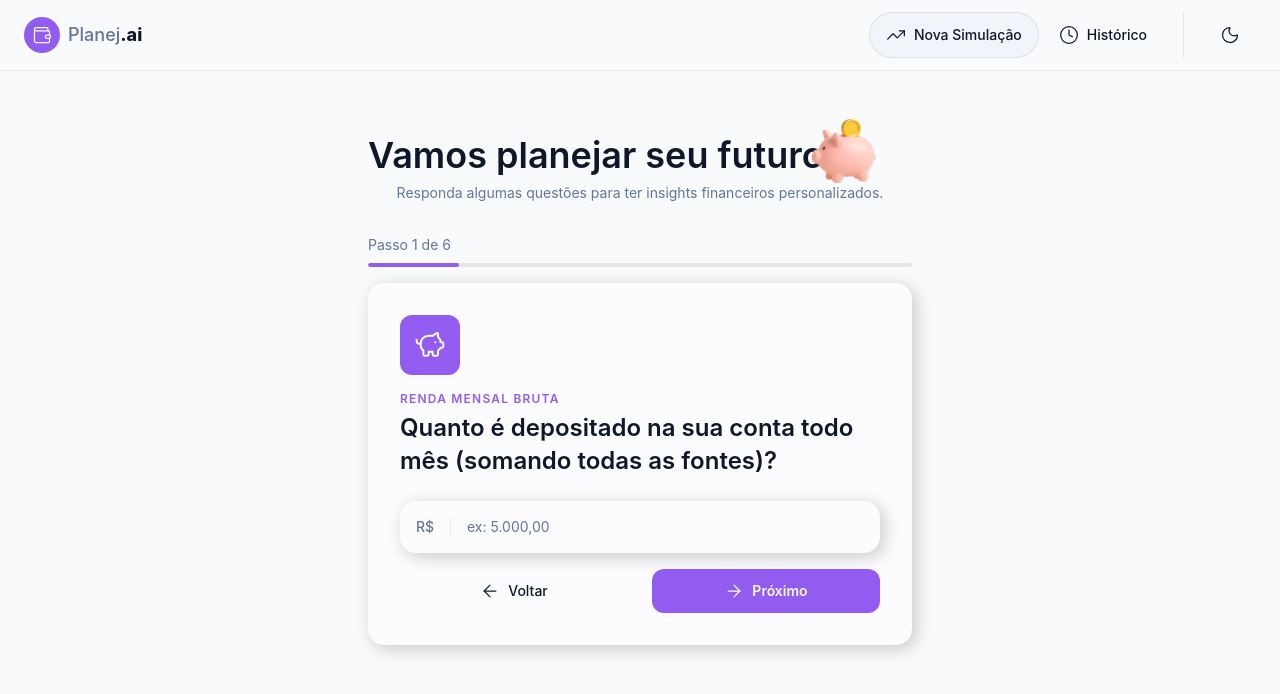
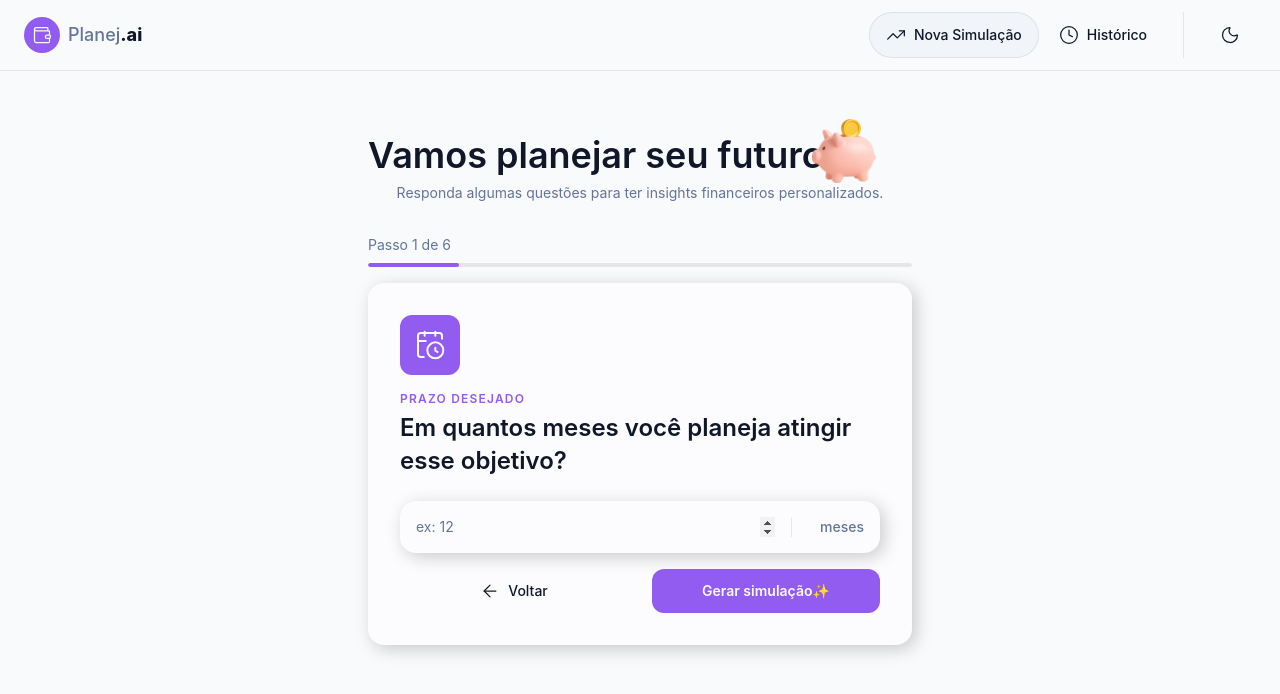
Before and after one commit to AlbericoJr/planejai, a React (Vite) app: page / in a window 1280 px wide. Shown: the top 694 px of the page. Built offline with nearby package versions, Linux system fonts and the light colour scheme.

Commit message:
Criando a Interface Básica do FormStep

```diff
--- a/src/components/features/Simulation/Form.tsx
+++ b/src/components/features/Simulation/Form.tsx
@@ -1,21 +1,21 @@
-import { PiggyBank } from "lucide-react";
+// import { PiggyBank } from "lucide-react";
+
+import { simulationFormSteps } from "@/data/simulation";
 
 import { FormStep } from "./FormStep";
 import { StepProgress } from "./Progress";
 
+
 export function SimulationForm() {
+
+  const currentStep = simulationFormSteps[5];
+
   return (
     <>
       <StepProgress currentStep={1} totalSteps={6} />
       <FormStep
-        icon={PiggyBank}
-        title="Renda mensal bruta"
-        question="Quanto é depositado na sua conta todo mês (somando todas as fontes)?"
-        inputProps={{
-          type: "text",
-          placeholder: "ex: 5.000,00",
-          prefix: "R$",
-        }}
+        key={currentStep.id}
+        {...currentStep}
       />
     </>
   )
--- a/src/components/features/Simulation/FormStep.tsx
+++ b/src/components/features/Simulation/FormStep.tsx
@@ -4,7 +4,8 @@
 import { Input, type InputProps } from '@/components/shared/Input'
 
 
-interface FormStepProps {
+export interface FormStepProps {
+  id: string
   icon: LucideIcon
   title: string
   question: string
--- /dev/null
+++ b/src/data/simulation.ts
@@ -0,0 +1,87 @@
+import {
+  CalendarClock,
+  CreditCard,
+  Goal,
+  Landmark,
+  PiggyBank,
+  Wallet,
+} from 'lucide-react'
+
+import type { FormStepProps } from '../components/features/Simulation/FormStep'
+
+export const simulationFormSteps: FormStepProps[] = [
+  {
+    id: 'income',
+    icon: PiggyBank,
+    title: 'Renda mensal bruta',
+    question:
+      'Quanto é depositado na sua conta todo mês (somando todas as fontes)?',
+    inputProps: {
+      placeholder: 'ex: 5.000,00',
+      prefix: 'R$',
+      maxLength: 12,
+    },
+  },
+  {
+    id: 'expenses',
+    icon: CreditCard,
+    title: 'Custos fixos de vida',
+    question:
+      'Quanto você gasta mensalmente com custos fixos (aluguel, contas, etc)?',
+    inputProps: {
+      placeholder: 'ex: 2.000,00',
+      prefix: 'R$',
+      maxLength: 12,
+    },
+  },
+  {
+    id: 'debts',
+    icon: Landmark,
+    title: 'Dívidas / parcelas',
+    question:
+      'Você tem algum valor comprometido com parcelas ou empréstimos mensalmente?',
+    inputProps: {
+      placeholder: 'ex: 500,00',
+      prefix: 'R$',
+      maxLength: 12,
+    },
+  },
+  {
+    id: 'goalName',
+    icon: Goal,
+    title: 'Nome da meta',
+    question: 'Qual o objetivo que você deseja alcançar?',
+    inputProps: {
+      placeholder: 'ex: Viagem para o Japão',
+      maxLength: 50,
+    },
+  },
+  {
+    id: 'goalAmount',
+    icon: Wallet,
+    title: 'Custo da meta',
+    question: 'Quanto custa realizar esse sonho?',
+    inputProps: {
+      placeholder: 'ex: 15.000,00',
+      prefix: 'R$',
+      maxLength: 12,
+    },
+  },
+  {
+    id: 'goalDeadline',
+    icon: CalendarClock,
+    title: 'Prazo desejado',
+    question: 'Em quantos meses você planeja atingir esse objetivo?',
+    inputProps: {
+      type: 'number',
+      placeholder: 'ex: 12',
+      suffix: 'meses',
+      min: 1,
+      max: 120,
+    },
+    submitButtonProps: {
+      label: 'Gerar simulação',
+      emojiIcon: '✨',
+    },
+  },
+]
```
